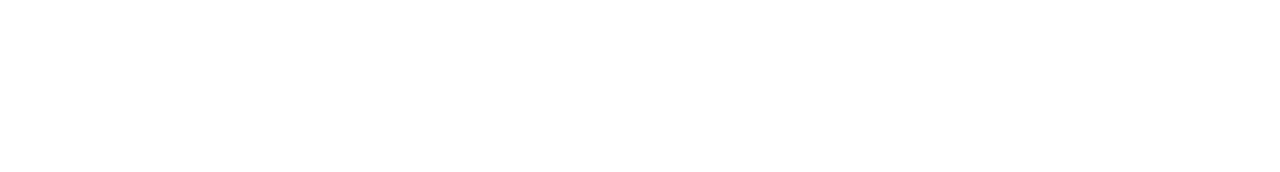
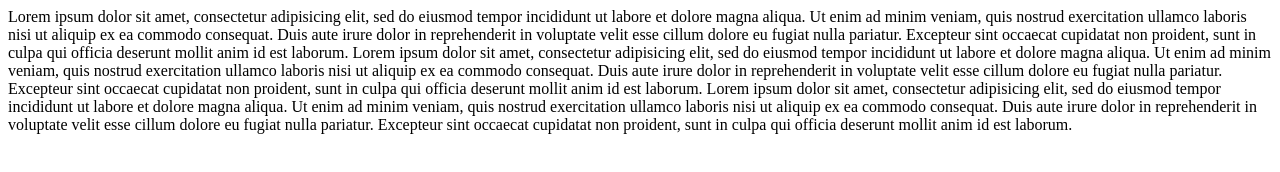
Before and after one commit to COLEY434/crap-portfolio, a plain HTML site: page index.html in a window 1280 px wide. Drawn offline with Linux system fonts and the light colour scheme.

Commit message:
added index text

```diff
--- a/index.html
+++ b/index.html
@@ -5,6 +5,8 @@
     <title>crap portfolio</title>
   </head>
   <body>
-
+Lorem ipsum dolor sit amet, consectetur adipisicing elit, sed do eiusmod tempor incididunt ut labore et dolore magna aliqua. Ut enim ad minim veniam, quis nostrud exercitation ullamco laboris nisi ut aliquip ex ea commodo consequat. Duis aute irure dolor in reprehenderit in voluptate velit esse cillum dolore eu fugiat nulla pariatur. Excepteur sint occaecat cupidatat non proident, sunt in culpa qui officia deserunt mollit anim id est laborum.
+Lorem ipsum dolor sit amet, consectetur adipisicing elit, sed do eiusmod tempor incididunt ut labore et dolore magna aliqua. Ut enim ad minim veniam, quis nostrud exercitation ullamco laboris nisi ut aliquip ex ea commodo consequat. Duis aute irure dolor in reprehenderit in voluptate velit esse cillum dolore eu fugiat nulla pariatur. Excepteur sint occaecat cupidatat non proident, sunt in culpa qui officia deserunt mollit anim id est laborum.
+Lorem ipsum dolor sit amet, consectetur adipisicing elit, sed do eiusmod tempor incididunt ut labore et dolore magna aliqua. Ut enim ad minim veniam, quis nostrud exercitation ullamco laboris nisi ut aliquip ex ea commodo consequat. Duis aute irure dolor in reprehenderit in voluptate velit esse cillum dolore eu fugiat nulla pariatur. Excepteur sint occaecat cupidatat non proident, sunt in culpa qui officia deserunt mollit anim id est laborum.
   </body>
 </html>
```
